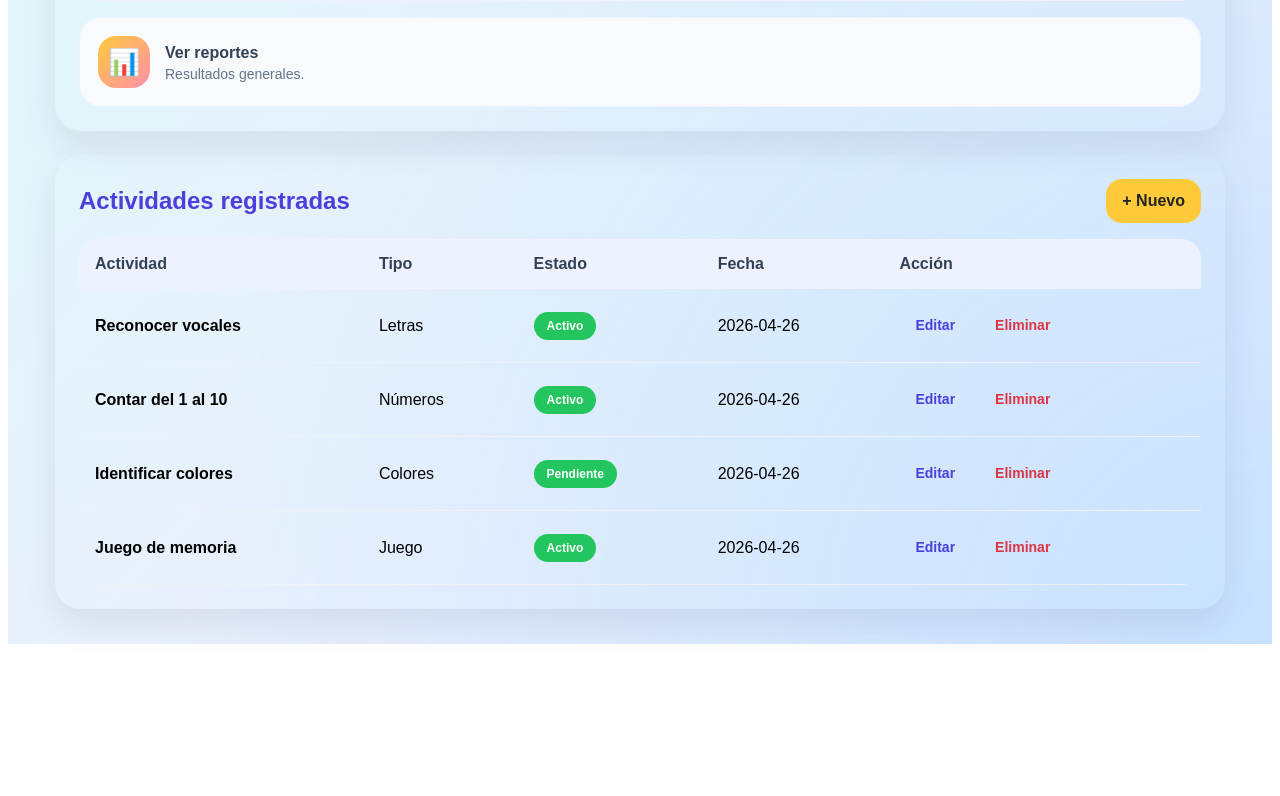
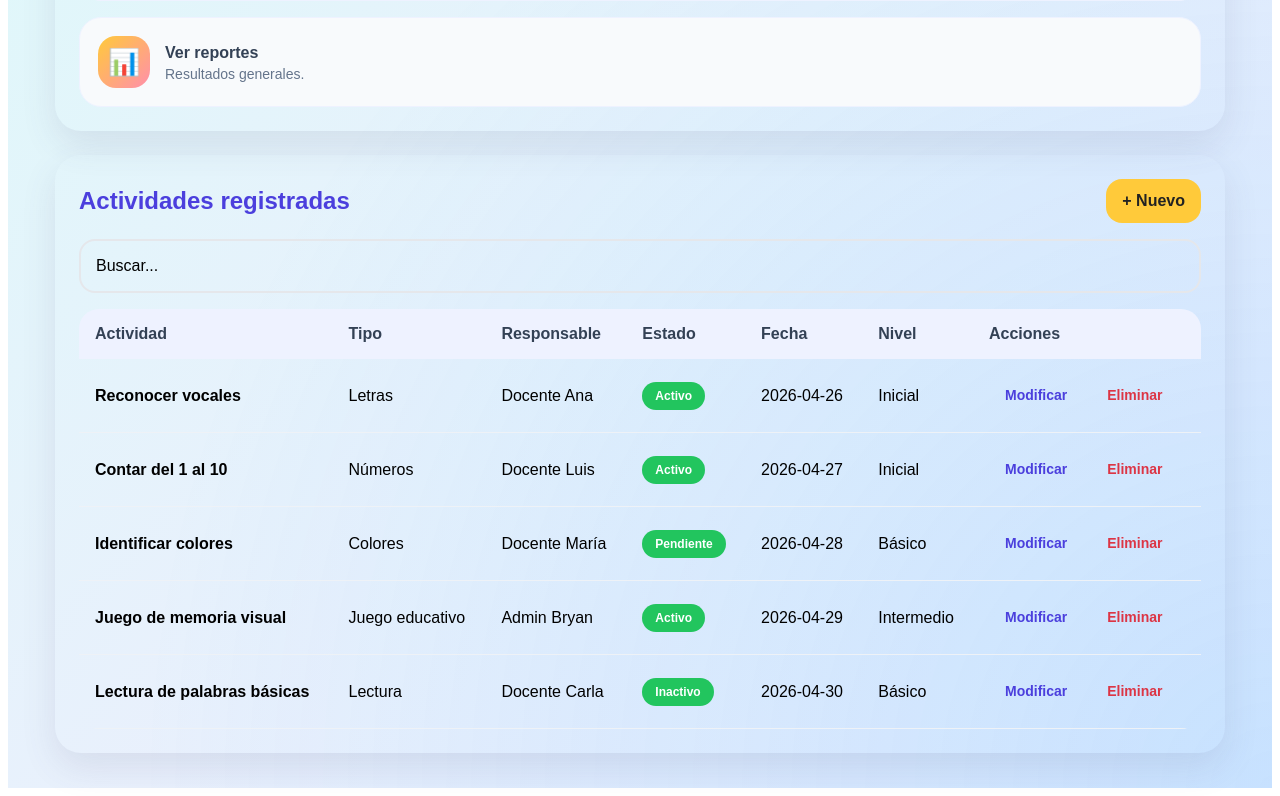
Before and after one commit to melmanchikito/proyectowebavanzado, an Angular app: page /admin in a window 1280 px wide. Shown: the part 2202-2998 px from the top of the page. Before the commit the page ends 2854 px from the top, so only its background shows below. Built offline with nearby package versions, Linux system fonts and the light colour scheme.

Commit message:
mejora de admin

```diff
--- /dev/null
+++ b/src/app/components/dialog-actividad/dialog-actividad.css
@@ -0,0 +1,113 @@
+.dialog-backdrop {
+  position: fixed;
+  inset: 0;
+  background: rgba(15, 23, 42, 0.65);
+  -webkit-backdrop-filter: blur(4px);
+backdrop-filter: blur(4px);
+  display: flex;
+  align-items: center;
+  justify-content: center;
+  z-index: 9999;
+}
+
+.dialog-box {
+  width: 100%;
+  max-width: 520px;
+  background: white;
+  border-radius: 28px;
+  overflow: hidden;
+  box-shadow: 0 30px 70px rgba(0,0,0,.35);
+  animation: fadeIn 0.25s ease;
+}
+
+.dialog-header {
+  background: linear-gradient(135deg, #6c63ff, #00c2ff);
+  color: white;
+  padding: 18px 24px;
+  display: flex;
+  justify-content: space-between;
+  align-items: center;
+}
+
+.dialog-header h2 {
+  margin: 0;
+  font-size: 20px;
+  font-weight: 900;
+}
+
+.close-btn {
+  background: transparent;
+  border: none;
+  color: white;
+  font-size: 18px;
+  cursor: pointer;
+}
+
+.dialog-body {
+  padding: 24px;
+}
+
+.form-group {
+  margin-bottom: 16px;
+}
+
+.form-group label {
+  display: block;
+  font-weight: 700;
+  margin-bottom: 6px;
+  color: #334155;
+}
+
+.form-group input,
+.form-group select {
+  width: 100%;
+  padding: 12px 14px;
+  border-radius: 14px;
+  border: 2px solid #e5e7eb;
+  outline: none;
+  transition: 0.2s;
+}
+
+.form-group input:focus,
+.form-group select:focus {
+  border-color: #6c63ff;
+  box-shadow: 0 0 0 3px rgba(108,99,255,.15);
+}
+
+.dialog-footer {
+  padding: 18px 24px;
+  display: flex;
+  justify-content: flex-end;
+  gap: 12px;
+  background: #f8fafc;
+}
+
+.btn-cancel {
+  background: #e5e7eb;
+  border: none;
+  padding: 10px 16px;
+  border-radius: 14px;
+  font-weight: 700;
+  cursor: pointer;
+}
+
+.btn-save {
+  background: linear-gradient(90deg, #6c63ff, #00c2ff);
+  color: white;
+  border: none;
+  padding: 10px 16px;
+  border-radius: 14px;
+  font-weight: 800;
+  cursor: pointer;
+  transition: 0.2s;
+}
+
+.btn-save:hover {
+  transform: translateY(-2px);
+  box-shadow: 0 10px 20px rgba(108,99,255,.25);
+}
+
+@keyframes fadeIn {
+  from { transform: scale(0.9); opacity: 0; }
+  to { transform: scale(1); opacity: 1; }
+}
--- /dev/null
+++ b/src/app/components/dialog-actividad/dialog-actividad.html
@@ -0,0 +1,56 @@
+<div class="dialog-backdrop">
+
+  <div class="dialog-box">
+
+    <div class="dialog-header">
+      <h2>✏️ Editar Actividad</h2>
+      <button class="close-btn" (click)="cerrarDialog()">✖</button>
+    </div>
+
+    <div class="dialog-body">
+
+      <div class="form-group">
+        <label for="nombre">Nombre</label>
+        <input id="nombre" [(ngModel)]="actividad.nombre" type="text">
+      </div>
+
+      <div class="form-group">
+        <label for="tipo">Tipo</label>
+        <select id="tipo" [(ngModel)]="actividad.tipo">
+          <option>Letras</option>
+          <option>Números</option>
+          <option>Colores</option>
+          <option>Juego educativo</option>
+          <option>Lectura</option>
+        </select>
+      </div>
+
+      <div class="form-group">
+        <label for="responsable">Responsable</label>
+        <input id="responsable" [(ngModel)]="actividad.responsable" type="text">
+      </div>
+
+      <div class="form-group">
+        <label for="estado">Estado</label>
+        <select id="estado" [(ngModel)]="actividad.estado">
+          <option>Activo</option>
+          <option>Pendiente</option>
+          <option>Inactivo</option>
+        </select>
+      </div>
+
+      <div class="form-group">
+        <label for="fecha">Fecha</label>
+        <input id="fecha" [(ngModel)]="actividad.fecha" type="date">
+      </div>
+
+    </div>
+
+    <div class="dialog-footer">
+      <button class="btn-cancel" (click)="cerrarDialog()">Cancelar</button>
+      <button class="btn-save" (click)="guardarCambios()">Guardar</button>
+    </div>
+
+  </div>
+
+</div>
--- /dev/null
+++ b/src/app/components/dialog-actividad/dialog-actividad.ts
@@ -0,0 +1,23 @@
+import { Component, EventEmitter, Input, Output } from '@angular/core';
+import { FormsModule } from '@angular/forms';
+
+@Component({
+  selector: 'app-dialog-actividad',
+  imports: [FormsModule],
+  templateUrl: './dialog-actividad.html',
+  styleUrl: './dialog-actividad.css'
+})
+export class DialogActividadComponent {
+
+  @Input() actividad: any = null;
+  @Output() guardar = new EventEmitter<any>();
+  @Output() cerrar = new EventEmitter<void>();
+
+  guardarCambios() {
+    this.guardar.emit(this.actividad);
+  }
+
+  cerrarDialog() {
+    this.cerrar.emit();
+  }
+}
--- a/src/app/pages/admin/admin.html
+++ b/src/app/pages/admin/admin.html
@@ -4,6 +4,7 @@
 
     <div class="row g-4">
 
+      <!-- SIDEBAR -->
       <aside class="col-lg-3">
         <div class="sidebar card border-0 shadow-sm">
           <div class="card-body">
@@ -31,8 +32,10 @@
         </div>
       </aside>
 
+      <!-- MAIN -->
       <main class="col-lg-9">
 
+        <!-- HERO -->
         <div class="hero-admin card border-0 shadow-sm mb-4">
           <div class="card-body p-4 d-flex justify-content-between align-items-center">
             <div>
@@ -55,6 +58,7 @@
           </div>
         </div>
 
+        <!-- STATS -->
         <div class="row g-3 mb-4">
 
           <div class="col-md-3">
@@ -99,8 +103,10 @@
 
         </div>
 
+        <!-- FORM + OPTIONS -->
         <div class="row g-4 mb-4">
 
+          <!-- FORM -->
           <div class="col-lg-5">
             <div class="card border-0 shadow-sm h-100">
               <div class="card-body p-4">
@@ -108,13 +114,13 @@
 
                 <form>
                   <div class="mb-3">
-                    <label class="form-label fw-semibold">Nombre</label>
-                    <input type="text" class="form-control" placeholder="Ej: Aprender vocales">
+                    <label for="nombreActividad" class="form-label fw-semibold">Nombre</label>
+                    <input id="nombreActividad" type="text" class="form-control" placeholder="Ej: Aprender vocales">
                   </div>
 
                   <div class="mb-3">
-                    <label class="form-label fw-semibold">Tipo</label>
-                    <select class="form-select">
+                    <label for="tipoActividad" class="form-label fw-semibold">Tipo</label>
+                    <select id="tipoActividad" class="form-select">
                       <option>Letras</option>
                       <option>Números</option>
                       <option>Colores</option>
@@ -124,8 +130,8 @@
                   </div>
 
                   <div class="mb-3">
-                    <label class="form-label fw-semibold">Descripción</label>
-                    <textarea class="form-control" rows="4" placeholder="Descripción de la actividad"></textarea>
+                    <label for="descripcionActividad" class="form-label fw-semibold">Descripción</label>
+                    <textarea id="descripcionActividad" class="form-control" rows="4" placeholder="Descripción de la actividad"></textarea>
                   </div>
 
                   <button type="button" class="btn btn-primary w-100 fw-bold">
@@ -136,12 +142,14 @@
             </div>
           </div>
 
+          <!-- OPCIONES -->
           <div class="col-lg-7">
             <div class="card border-0 shadow-sm h-100">
               <div class="card-body p-4">
                 <h4 class="fw-bold text-primary mb-3">Opciones rápidas</h4>
 
                 <div class="row g-3">
+
                   <div class="col-md-6">
                     <div class="quick-option">
                       <span>➕</span>
@@ -181,6 +189,7 @@
                       </div>
                     </div>
                   </div>
+
                 </div>
 
               </div>
@@ -189,6 +198,7 @@
 
         </div>
 
+        <!-- TABLA -->
         <div class="card border-0 shadow-sm">
           <div class="card-body p-4">
 
@@ -202,45 +212,75 @@
               </button>
             </div>
 
+            <!-- FILTRO -->
+            <div class="mb-3">
+              <input
+                type="text"
+                class="form-control"
+                placeholder="Buscar..."
+                [(ngModel)]="filtro">
+            </div>
+
+            <!-- TABLA -->
             <div class="table-responsive">
               <table class="table table-hover align-middle">
+
                 <thead class="table-light">
                   <tr>
                     <th>Actividad</th>
                     <th>Tipo</th>
+                    <th>Responsable</th>
                     <th>Estado</th>
                     <th>Fecha</th>
-                    <th>Acción</th>
+                    <th>Nivel</th>
+                    <th>Acciones</th>
                   </tr>
                 </thead>
 
                 <tbody>
-                  @for (actividad of actividades; track actividad.nombre) {
+                  @for (actividad of actividadesFiltradas; track actividad.nombre) {
                     <tr>
                       <td class="fw-semibold">{{ actividad.nombre }}</td>
                       <td>{{ actividad.tipo }}</td>
+                      <td>{{ actividad.responsable }}</td>
                       <td>
                         <span class="badge bg-success">
                           {{ actividad.estado }}
                         </span>
                       </td>
                       <td>{{ actividad.fecha }}</td>
+                      <td>{{ actividad.nivel }}</td>
                       <td>
-                        <button class="btn btn-sm btn-outline-primary me-2">
-                          Editar
+                        <button
+                          class="btn btn-sm btn-outline-primary me-2"
+                          (click)="modificarActividad(actividad)">
+                          Modificar
                         </button>
-                        <button class="btn btn-sm btn-outline-danger">
+
+                        <button
+                          class="btn btn-sm btn-outline-danger"
+                          (click)="eliminarActividad(actividad)">
                           Eliminar
                         </button>
                       </td>
                     </tr>
                   }
                 </tbody>
+
               </table>
             </div>
 
           </div>
         </div>
+
+        <!-- DIALOG -->
+        @if (mostrarDialog) {
+          <app-dialog-actividad
+            [actividad]="actividadSeleccionada"
+            (guardar)="guardarCambios($event)"
+            (cerrar)="cerrarDialog()">
+          </app-dialog-actividad>
+        }
 
       </main>
 
--- a/src/app/pages/admin/admin.ts
+++ b/src/app/pages/admin/admin.ts
@@ -1,18 +1,92 @@
 import { Component } from '@angular/core';
+import { FormsModule } from '@angular/forms';
+import { DialogActividadComponent } from '../../components/dialog-actividad/dialog-actividad';
 
 @Component({
   selector: 'app-admin',
-  imports: [],
+  imports: [FormsModule, DialogActividadComponent],
   templateUrl: './admin.html',
   styleUrl: './admin.css'
 })
 export class AdminComponent {
 
+  filtro: string = '';
+  mostrarDialog: boolean = false;
+  actividadSeleccionada: any = null;
+  indiceSeleccionado: number = -1;
+
   actividades = [
-    { nombre: 'Reconocer vocales', tipo: 'Letras', estado: 'Activo', fecha: '2026-04-26' },
-    { nombre: 'Contar del 1 al 10', tipo: 'Números', estado: 'Activo', fecha: '2026-04-26' },
-    { nombre: 'Identificar colores', tipo: 'Colores', estado: 'Pendiente', fecha: '2026-04-26' },
-    { nombre: 'Juego de memoria', tipo: 'Juego', estado: 'Activo', fecha: '2026-04-26' }
+    {
+      nombre: 'Reconocer vocales',
+      tipo: 'Letras',
+      responsable: 'Docente Ana',
+      estado: 'Activo',
+      fecha: '2026-04-26',
+      nivel: 'Inicial'
+    },
+    {
+      nombre: 'Contar del 1 al 10',
+      tipo: 'Números',
+      responsable: 'Docente Luis',
+      estado: 'Activo',
+      fecha: '2026-04-27',
+      nivel: 'Inicial'
+    },
+    {
+      nombre: 'Identificar colores',
+      tipo: 'Colores',
+      responsable: 'Docente María',
+      estado: 'Pendiente',
+      fecha: '2026-04-28',
+      nivel: 'Básico'
+    },
+    {
+      nombre: 'Juego de memoria visual',
+      tipo: 'Juego educativo',
+      responsable: 'Admin Bryan',
+      estado: 'Activo',
+      fecha: '2026-04-29',
+      nivel: 'Intermedio'
+    },
+    {
+      nombre: 'Lectura de palabras básicas',
+      tipo: 'Lectura',
+      responsable: 'Docente Carla',
+      estado: 'Inactivo',
+      fecha: '2026-04-30',
+      nivel: 'Básico'
+    }
   ];
 
+  get actividadesFiltradas() {
+    const texto = this.filtro.toLowerCase();
+
+    return this.actividades.filter(item =>
+      item.nombre.toLowerCase().includes(texto) ||
+      item.tipo.toLowerCase().includes(texto) ||
+      item.responsable.toLowerCase().includes(texto) ||
+      item.estado.toLowerCase().includes(texto) ||
+      item.fecha.includes(texto) ||
+      item.nivel.toLowerCase().includes(texto)
+    );
+  }
+
+  modificarActividad(actividad: any) {
+    this.indiceSeleccionado = this.actividades.indexOf(actividad);
+    this.actividadSeleccionada = { ...actividad };
+    this.mostrarDialog = true;
+  }
+
+  guardarCambios(actividadEditada: any) {
+    this.actividades[this.indiceSeleccionado] = actividadEditada;
+    this.mostrarDialog = false;
+  }
+
+  cerrarDialog() {
+    this.mostrarDialog = false;
+  }
+
+  eliminarActividad(actividad: any) {
+    this.actividades = this.actividades.filter(item => item !== actividad);
+  }
 }
--- a/tsconfig.json
+++ b/tsconfig.json
@@ -1,8 +1,7 @@
-/* To learn more about Typescript configuration file: https://www.typescriptlang.org/docs/handbook/tsconfig-json.html. */
-/* To learn more about Angular compiler options: https://angular.dev/reference/configs/angular-compiler-options. */
 {
   "compileOnSave": false,
   "compilerOptions": {
+    "rootDir": "./src",
     "strict": true,
     "noImplicitOverride": true,
     "noPropertyAccessFromIndexSignature": true,
@@ -13,7 +12,8 @@
     "experimentalDecorators": true,
     "importHelpers": true,
     "target": "ES2022",
-    "module": "preserve"
+    "module": "ES2022",
+    "moduleResolution": "bundler"
   },
   "angularCompilerOptions": {
     "enableI18nLegacyMessageIdFormat": false,
```
Also changed, not shown: 1 other file (tests, documents, lock files or other folders).
